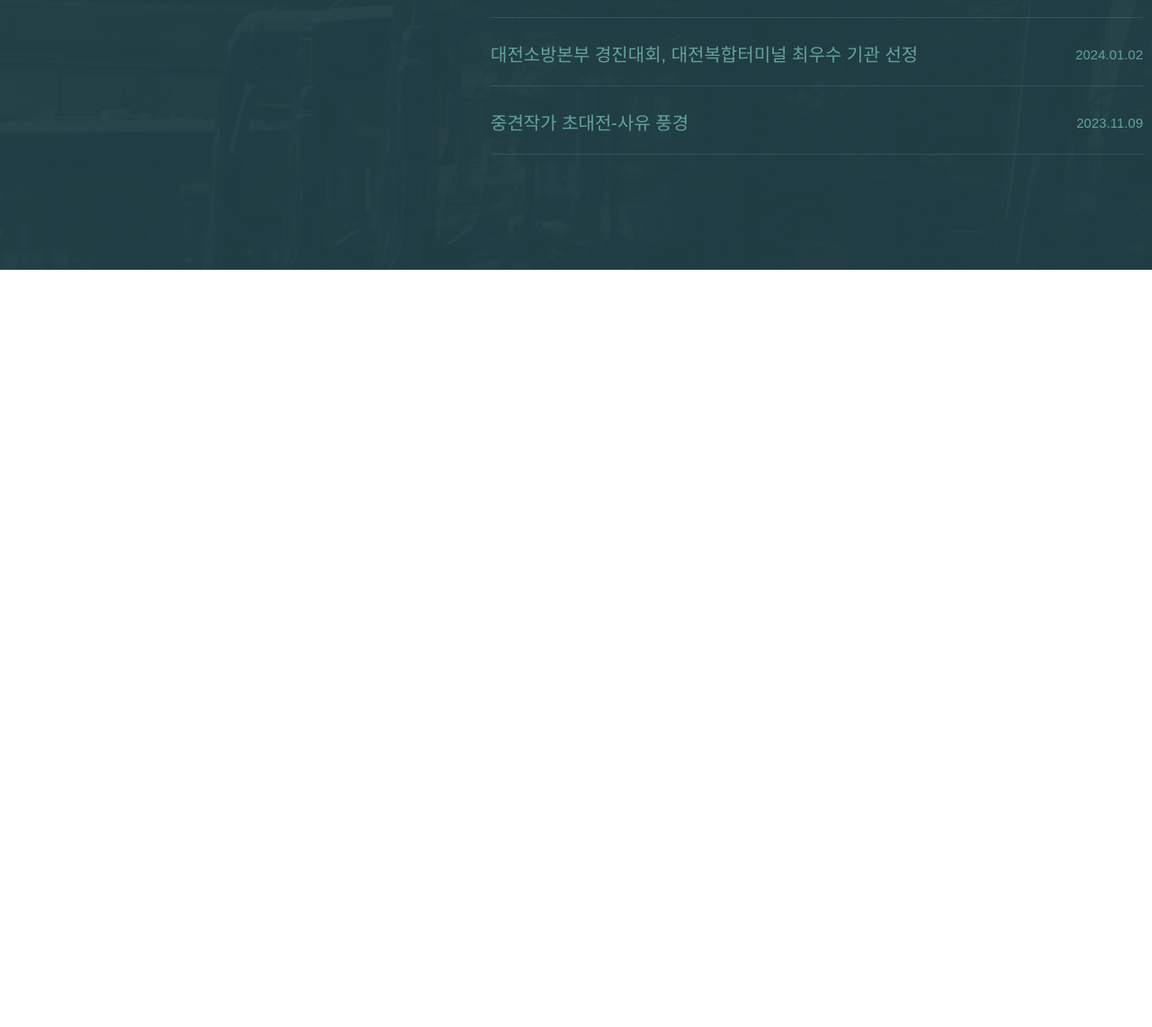
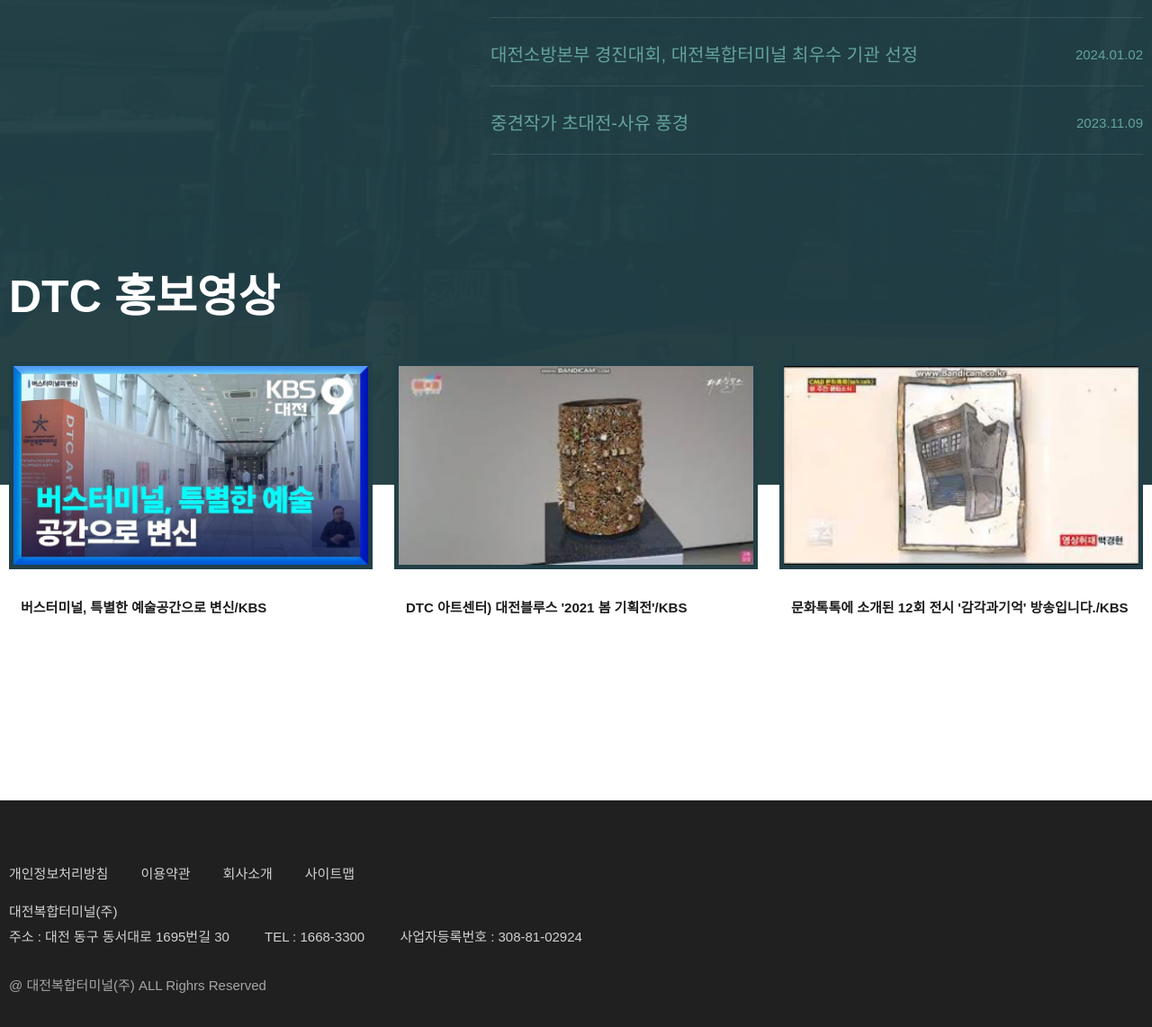
Before and after one commit to didrkdms/design, a plain HTML site: page djbus/index.html in a window 1280 px wide. Shown: the part 2218-3360 px from the top of the page at 90% size. Before the commit the page ends 2518 px from the top, so only its background shows below. Drawn offline with Linux system fonts and the light colour scheme; a web font is replaced by a local one.

Commit message:
0605_대전버스

```diff
--- a/djbus/css/default.css
+++ b/djbus/css/default.css
@@ -18,6 +18,6 @@ a {
 img { /*img태그를 a태그로 감싸는 일부 브라우저에서 파란색 테두리가 생김*/
     border: 0;
 }
-em{/*글자의 기울어짐 삭제*/
+em, address {/*글자의 기울어짐 삭제*/
     font-style: normal
 }
--- a/djbus/css/main.css
+++ b/djbus/css/main.css
@@ -157,32 +157,96 @@ header .gnb ul li a:hover {
     background-color: #fff;
     color: #223F47;
 }
-.promotion .list {
+.promotion .news .list {
     width: 725px;
 }
-.promotion .list ul li {
+.promotion .news .list ul li {
     border-bottom: 1px solid rgba(255,255,255,0.1);
 
 }
-.promotion .list ul li a {
+.promotion .news .list ul li a {
     /*display-flex는 해당 요소를 block요소로 만들어서 넓이를 100ps로 만듦*/
     display: flex;
     justify-content: space-between;
     align-items: center;
     padding: 29px 0 22px 0;
 }
-.promotion .list ul li a:hover {
+.promotion .news .list ul li a:hover {
     color: #64A39B;
 }
 
-.promotion .list ul li a strong {
+.promotion .news .list ul li a strong {
     font-size: 20px;
     color: #64A39B;
 }
-.promotion .list ul li a span {
+.promotion .news .list ul li a span {
     color: #64A39B;
 }
 /*a태그에 오버했을때 strong 태그는 */
-.promotion .list ul li a:hover strong {
+.promotion .news .list ul li a:hover strong {
     font-weight: 700;
 }
+.promotion .movie .tit h2 {
+    font-size: 50px;
+    font-weight: 700;
+    color: #fff;
+    margin: 0 0 42px 0;
+}
+.promotion .movie .list ul {
+    display: flex;
+    justify-content: space-between;
+}
+.promotion .movie .list ul li {
+    width: 404px;
+}
+.promotion .movie .list ul li a {
+    display: block;/*a는 인라인태그, 내부에는 block태그 a와 li의 영역 크기를 동일하게 주기 위해 a도 block요소로 만듬*/
+}
+.promotion .movie .list ul a .photo img {
+    border: 5px solid #223F47;
+    /*이미지에 테두리를 주면 이미지 밖으로 테두리 생성 이미지는 감싸는 영역의 크기를 이미지보다 작게해도 이미지가 자동으로 줄어들지 않습니다. 본인의 사이즈대로 나타남.*/
+    width: calc(100% - 10px);
+    /*나를 감싸는 photo의 넓이에 100% - 테두리는 별도 넓이 100%에서 테두리값을 뺸 넓이를 주면 됨*/
+}
+.promotion .movie .list ul li a h3 {
+    font-size: 15px;
+    font-weight: 700;
+    color: #1d1d1d;
+    margin: 30px 0 24px 13px;
+}
+/*마우스를 오버 변경되는 요소의 스타일이 정의된 선택자를 그대로 복사해야함 만약 그냥 body라던가 다른 스타일을 상속받은거면 그냥 a에게 스타일을 주면 됨*/
+.promotion .movie .list ul li a:hover .photo img{
+    color: 10px solid #223F47;
+    width: calc(100% - 20px);
+}
+.promotion .movie .list ul li a:hover h3 {
+    color: #64A39B;
+}
+footer {
+    margin: 181px 0 0 0;
+    padding: 73px 0 109px 0;
+    background-color: #202020;
+    color: rgba(255,255,255,0.8);
+}
+footer .f_nav ul {
+    display: flex;
+}
+footer .f_nav ul li {
+    margin: 0 36px 0 0;
+}
+footer .f_nav ul li .prrvacy {
+    font-weight: 700;
+}
+footer .f_info {
+    margin: 24px 0 26px 0;
+}
+/*footer .f_info adress, span 이렇게 선택자를 쓰면 footer안에 f_info라는 클래스명을 갖은 요소 안에 있는 adress와 이 html내부의 모든 span가 되버림*/
+footer .f_info address,
+footer .f_info span {
+    margin: 0 35px 10px 0;
+    display: inline-block;
+    /*adress는 블럭태그안데 span태그와 좌우에 배치되려고 span은 margin을 적용시키려고*/
+}
+footer .copyright {
+    color: rgba(255,255,255,0.6);
+}
--- a/djbus/index.html
+++ b/djbus/index.html
@@ -114,12 +114,52 @@
                 </section><!--news-->
                 <section class="movie">
                     <div class="wrapper">
-
+                        <div class="tit"><h2>DTC 홍보영상</h2></div>
+                        <div class="list">
+                            <ul>
+                                <li>
+                                    <a href="#n">
+                                        <div class="photo"><img src="images/movie1.png" alt="버스터미널에 미술품이 전시된 화면 썸네일"></div>
+                                        <h3>버스터미널, 특별한 예술공간으로 변신/KBS</h3>
+                                    </a>
+                                </li>
+                                <li>
+                                    <a href="#n">
+                                        <div class="photo"><img src="images/movie2.png" alt="공예 전시품이 전시되어 있는 사진"></div>
+                                        <h3>DTC 아트센터) 대전블루스 '2021 봄 기획전'/KBS</h3>
+                                    </a>
+                                </li>
+                                <li>
+                                    <a href="#n">
+                                        <div class="photo"><img src="images/movie3.png" alt="미술작품이 전시되어 있는 사진"></div>
+                                        <h3>문화톡톡에 소개된 12회 전시 '감각과기억' 방송입니다./KBS</h3>
+                                    </a>
+                                </li>
+                            </ul>
+                        </div>
                     </div><!--wrapper-->
                 </section><!--movie-->
             </div><!--promotion-->
         </div><!--container-->
-        <footer></footer>
+        <footer>
+            <div class="wrapper">
+                <div class="f_nav">
+                    <ul>
+                        <li class="prrvacy"><a href="#n">개인정보처리방침</a></li>
+                        <li><a href="#n">이용약관</a></li>
+                        <li><a href="#n">회사소개</a></li>
+                        <li><a href="#n">사이트맵</a></li>
+                    </ul>
+                </div>
+                <div class="f_info">
+                    <span>대전복합터미널(주)</span><br>
+                    <address>주소 : 대전 동구 동서대로 1695번길 30</address>
+                    <span> TEL : 1668-3300</span>
+                    <span>사업자등록번호 : 308-81-02924</span>
+                </div>
+                <div class="copyright">@ 대전복합터미널(주) ALL Righrs Reserved</div>
+            </div><!--wrapper--
+        </footer>
    </div>
 </body>
 </html>
```
Also changed, not shown: djbus/images/movie1.png (renamed from djbus/images/notioce1.png), djbus/images/movie2.png (renamed from djbus/images/notioce2.png), djbus/images/movie3.png (renamed from djbus/images/notioce3.png).
